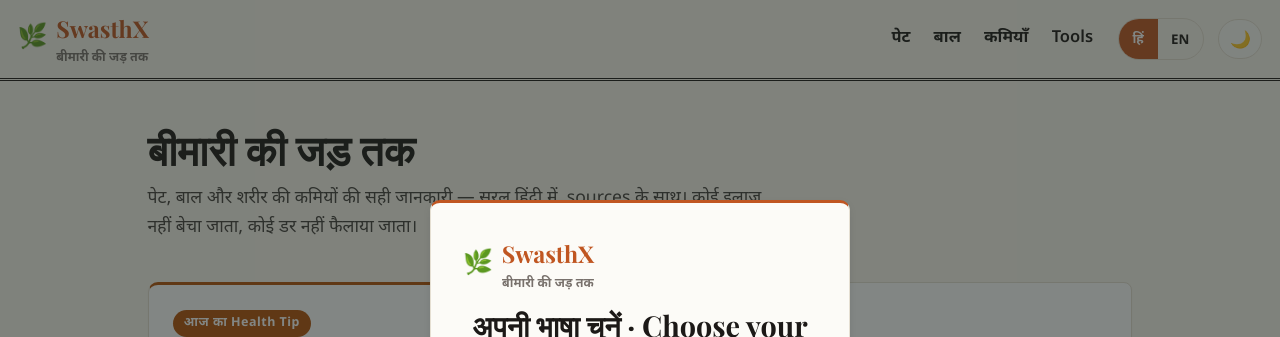
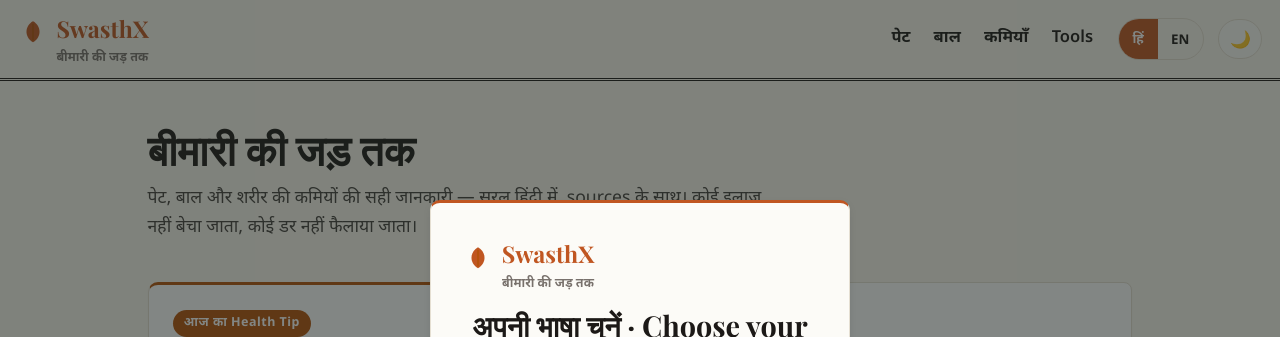
Before and after one commit to Kushagra0301/SwasthX, a React (Vite) app: page / in a window 1280 px wide. Shown: the top 337 px of the page. Built offline with nearby package versions, Linux system fonts and the light colour scheme; a web font is replaced by a local one.

Commit message:
Logo: terracotta SVG leaf replaces green emoji

```diff
--- a/src/App.tsx
+++ b/src/App.tsx
@@ -30,7 +30,7 @@
 export function Logo({ lang }: { lang: Lang }) {
   return (
     <a className="logo" href="/">
-      <span className="logo-leaf" aria-hidden="true">🌿</span>
+      <span className="logo-leaf" aria-hidden="true"><svg viewBox="0 0 64 64" width="30" height="30" role="img"><path d="M32 54 C12 42 15 18 32 9 C49 18 52 42 32 54 Z" fill="#c05621"/><path d="M32 49 L32 16" stroke="#b45309" strokeWidth="3.5" strokeLinecap="round"/></svg></span>
       <span>
         <span className="logo-name">SwasthX</span>
         <span className="logo-tag" style={{ display: 'block' }}>{lang === 'hi' ? 'बीमारी की जड़ तक' : 'To the root of it'}</span>
```
